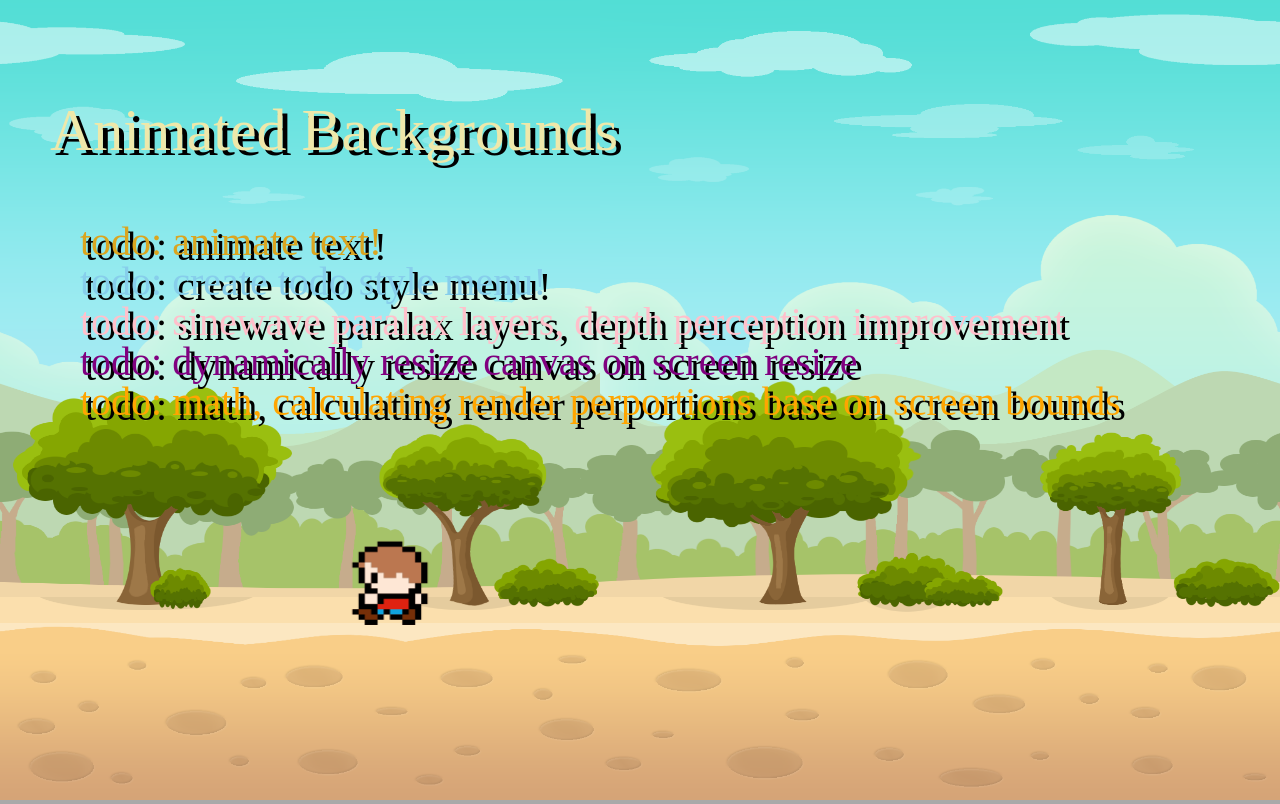
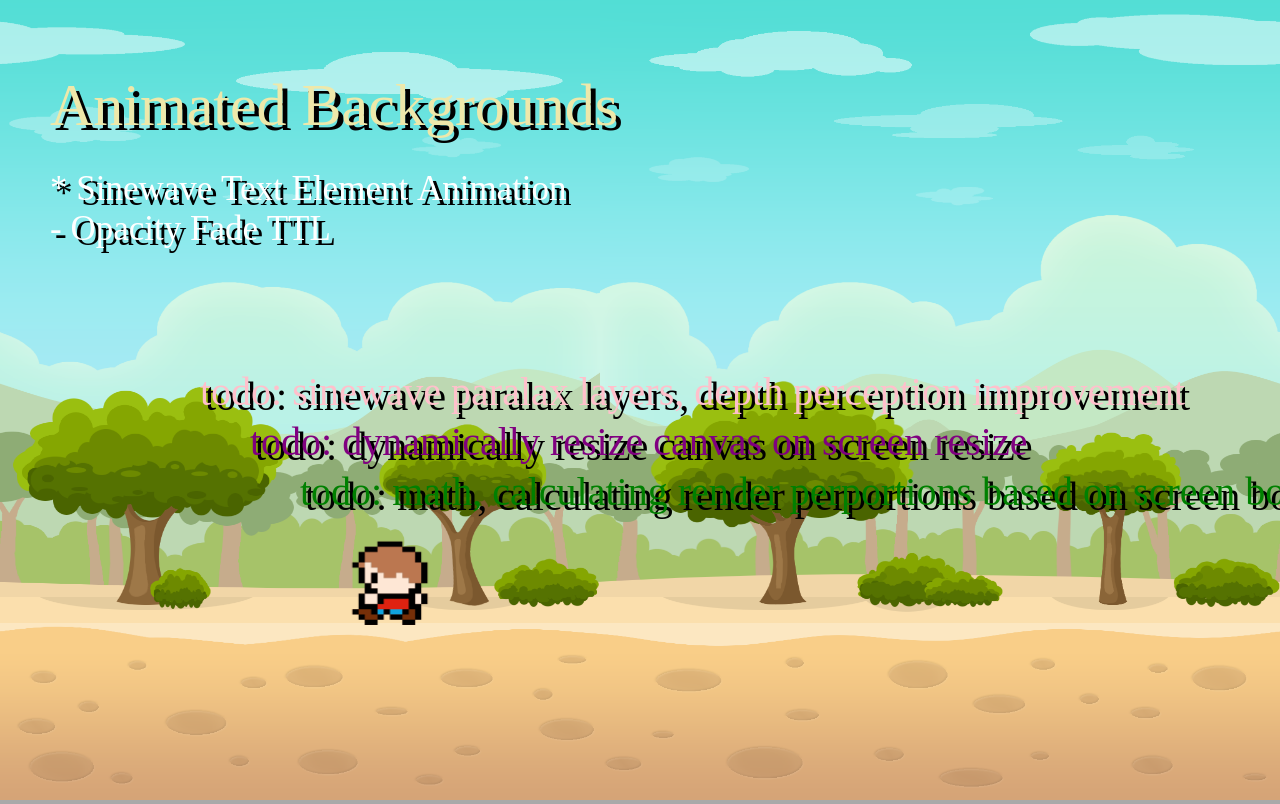
Before and after one commit to Jaxsbr/AnimatedBackgrounds, a plain HTML site: page index.html in a window 1280 px wide. Drawn offline with Linux system fonts and the light colour scheme.

Commit message:
feat: various updates

```diff
--- a/index.html
+++ b/index.html
@@ -24,5 +24,6 @@
     </body>
 
     <script src="js/utils.js"></script>
+    <script src="js/textLoop.js"></script>
     <script src="js/example.js"></script>
 </html>
--- a/js/example.js
+++ b/js/example.js
@@ -11,11 +11,17 @@ var ctx = canvas.getContext("2d");
 var delta = 0;
 var deltaTime = Date.now();
 
+// TEXT LOOPS
+var textLoop_001;
+
 
 var titleFontSize = 60;
 var titleText = "Animated Backgrounds";
 var titleFontFamily = "Showcard Gothic";
 var titleShadowOffset = new Point(5, 5);
+
+var itemTitleFontFamily = "Calibri";
+var itemTitleShadowOffset = new Point(3, 3);
 
 var animation;
 var animationImage;
@@ -44,19 +50,35 @@ var backgroundImageBounds = new Rectangle(0, 0, 0, 0);
 
 
 InitTextRender();
+InitTextLoops();
 InitCharacterAnimation();
 Loop();
 
 
 function InitTextRender() {
     textRender = new TextRender();
-    textRender.AddTextElement(new TextElement("Animated Backgrounds", "palegoldenrod", titleFontFamily, 50, 150, titleFontSize, titleShadowOffset));
-    textRender.AddTextElement(new TextElement("todo: animate text!", "goldenrod", titleFontFamily, 80, 255, 40, titleShadowOffset));
-    textRender.AddTextElement(new TextElement("todo: create todo style menu!", "skyblue", titleFontFamily, 80, 295, 40, titleShadowOffset));
-    textRender.AddTextElement(new TextElement("todo: sinewave paralax layers, depth perception improvement", "pink", titleFontFamily, 80, 335, 40, titleShadowOffset));
-    textRender.AddTextElement(new TextElement("todo: dynamically resize canvas on screen resize", "purple", titleFontFamily, 80, 375, 40, titleShadowOffset));
-    textRender.AddTextElement(new TextElement("todo: math, calculating render perportions base on screen bounds", "orange", titleFontFamily, 80, 415, 40, titleShadowOffset));
+    textRender.AddTextElement(new TextElement("Animated Backgrounds", "palegoldenrod", titleFontFamily, 50, 125, titleFontSize, titleShadowOffset));
+    textRender.AddTextElement(new TextElement("* Sinewave Text Element Animation", "white", titleFontFamily, 50, 200, 35, titleShadowOffset));
+    textRender.AddTextElement(new TextElement("- Opacity Fade TTL", "white", titleFontFamily, 50, 240, 35, titleShadowOffset));
 }
+
+function InitTextLoops() {
+    var textLoopElements = [
+        // new TextElement("a jong man was walking on his journey...", "white", titleFontFamily, 50, 600, 25, titleShadowOffset),
+        // new TextElement("a jong man was walking on his journey...", "white", titleFontFamily, 60, 700, 25, titleShadowOffset),
+        // new TextElement("a jong man was walking on his journey...", "white", titleFontFamily, 70, 800, 25, titleShadowOffset),
+        // new TextElement("a jong man was walking on his journey...", "white", titleFontFamily, 60, 900, 25, titleShadowOffset),
+        // new TextElement("a jong man was walking on his journey...", "white", titleFontFamily, 50, 1000, 25, titleShadowOffset),
+
+        new TextLoopElement("todo: sinewave paralax layers, depth perception improvement", "pink", titleFontFamily, 200, 350, 40, itemTitleShadowOffset, 1),
+        new TextLoopElement("todo: dynamically resize canvas on screen resize", "purple", titleFontFamily, 250, 400, 40, itemTitleShadowOffset, 20),
+        new TextLoopElement("todo: math, calculating render perportions based on screen bounds", "green", titleFontFamily, 300, 450, 40, itemTitleShadowOffset, 30),
+    ];
+
+//    textLoop_001 = new TextLoop(elements, RandomBetween(200, 400));
+    textLoop_001 = new TextLoop(textLoopElements, RandomBetween(300, 320));
+}
+
 
 function InitCharacterAnimation() {
     var animationBottomMargin =  (bounds.H / 5);
@@ -115,7 +137,12 @@ function Update() {
     backgroundImageBounds.H = bounds.H;
 
     textRender.Update(delta);
+    textLoop_001.Update(delta);
 };
+
+function RandomBetween (min, max) {
+    return Math.random() * (max - min) + min;
+}
 
 function Draw() {
     ctx.clearRect(bounds.X, bounds.Y, bounds.W, bounds.H);
@@ -132,4 +159,5 @@ function Draw() {
     }
 
     textRender.Draw(ctx);
+    textLoop_001.Draw(ctx);
 };
--- /dev/null
+++ b/js/textLoop.js
@@ -0,0 +1,114 @@
+class TextLoopElement {
+    constructor(text, style, fontFamily, textX, textY, fontSize, ttl) {
+        this.Text = text;
+        this.Style = style;
+        this.FontFamily = fontFamily
+        this.TextX = textX;
+        this.TextY = textY;
+        this.FontSize = fontSize;
+        this.TTL = ttl;
+        this.MaxTTL = ttl;
+        this.Opacity = 1;
+
+        this.ShadowStyle = "black";
+        this.ShadowX = 5;
+        this.ShadowY = 5;
+
+
+
+        // TODO:
+        // Create animation type, determine movement pattern.
+    }
+
+    Update(delta) {
+        if (this.TTL < 0) { return; }
+
+        this.TTL -= delta;
+        this.Opacity = (this.TTL * 10) / this.MaxTTL;
+    }
+
+    Draw(ctx) {
+        if (this.TTL < 0) { return; }
+
+        ctx.globalAlpha = this.Opacity;
+        drawFillText(
+            ctx,
+            this.ShadowStyle,
+            this.FontFamily,
+            this.FontSize,
+            this.Text,
+            this.TextX + this.ShadowX,
+            this.TextY + this.ShadowY);
+
+        drawFillText(
+            ctx,
+            this.Style,
+            this.FontFamily,
+            this.FontSize,
+            this.Text,
+            this.TextX,
+            this.TextY);
+    }
+}
+
+class TextLoop {
+    constructor(textLoopElements, sineTick) {
+        this.TextLoopElements = textLoopElements;
+        this.Enabled = true;
+        this.SineX = 0;
+        this.SineY = 0;
+        this.SineXD = 1;
+        this.SineYD = 1;
+        this.SineTick = sineTick;
+        this.Index = 0;
+        this.IndexTime = 0;
+        this.DisplayTime = 1.5;
+    }
+
+    Update(delta) {
+        this.SineTick++;
+
+        this.IndexTime += delta;
+        if (this.IndexTime >= this.DisplayTime) {
+            this.IndexTime = 0;
+            this.Index += 1;
+        }
+
+        if (this.Index >= this.TextLoopElements.length) {
+            this.Index = 0;
+        }
+
+        var upDown = true;
+        if (upDown) {
+            this.SineY += (Math.sin(this.SineTick / 10) * 0.02);
+        }
+        else {
+            this.SineX += (Math.cos(this.SineTick / 10) * 0.02);
+            //this.Bounds.X += (Math.cos(this.FloatTick / 30) * 2);
+            //this.Bounds.Y += (Math.sin(this.FloatTick / 30) * 2);
+
+            // this.SineX += (Math.cos(this.SineTick / 6) * 0.7);
+            // this.SineY += (Math.sin(this.SineTick / 1) * 0.7);
+        }
+
+
+
+        // this.TextLoopElements[this.Index].TextX += this.SineX;
+        // this.TextLoopElements[this.Index].TextY += this.SineY;
+
+        for (var i = 0; i < this.TextLoopElements.length; i++) {
+            //this.TextLoopElements[i].TextX += this.SineX;
+            this.TextLoopElements[i].TextY += this.SineY;
+            this.TextLoopElements[i].Update(delta);
+
+            this.SineX += 0.005;
+        }
+    }
+
+    Draw(ctx) {
+        for (var i = 0; i < this.TextLoopElements.length; i++) {
+            this.TextLoopElements[i].Draw(ctx);
+        }
+        ctx.globalAlpha = 1;
+    }
+}
```
